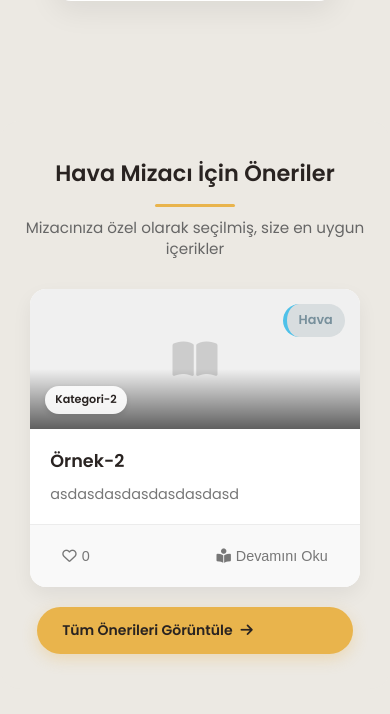
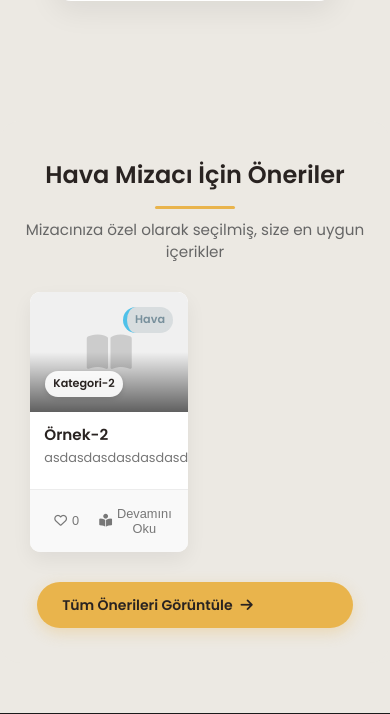
Before and after one commit to isKartal/mizac, a Django app: page /temperaments/air_more/ in a window 390 px wide. Shown: the part 809-1523 px from the top of the page. Run offline with Django 3.2, Linux system fonts and the light colour scheme; data comes from the database, SQL or seed files in the repository; both versions use the stored data as it was after the commit.

Commit message:
mizaçlara özel sayfalardaki öneriler ve önerilerim sayfasındaki diğer içerikler kısmı mobil için küçültüldü

```diff
--- a/static/css/temperaments.css
+++ b/static/css/temperaments.css
@@ -862,16 +862,44 @@
     max-width: 200px;
   }
 
-  /* Öneri Kartları - Tek Sütun */
+  /* Öneri Kartları - 2 Sütun (Güzel Oranlar) */
   .temperament-suggestions { margin: 50px 0; padding: 30px 0; }
   .suggestions-header h2 { font-size: 1.6rem; }
   .suggestions-header p { font-size: 0.95rem; }
   .suggestions-grid {
-    grid-template-columns: 1fr;
-    gap: 20px;
-    padding: 0 3%;
-    max-width: 450px;
-    margin: 0 auto;
+    grid-template-columns: repeat(2, 1fr);
+    gap: 16px;
+    padding: 0 4%;
+  }
+  .suggestion-card {
+    border-radius: 12px;
+    height: auto;
+    min-height: 280px;
+    display: flex;
+    flex-direction: column;
+  }
+  .suggestion-image {
+    height: 140px;
+    border-radius: 12px 12px 0 0;
+    flex-shrink: 0;
+  }
+  .suggestion-title {
+    font-size: 1rem;
+    margin: 16px 16px 8px;
+    line-height: 1.3;
+    flex-shrink: 0;
+  }
+  .suggestion-description {
+    font-size: 0.85rem;
+    padding: 0 16px;
+    margin-bottom: 12px;
+    line-height: 1.4;
+    flex: 1;
+  }
+  .suggestion-actions {
+    padding: 12px 16px;
+    margin-top: auto;
+    flex-shrink: 0;
   }
 
   /* Modal Pencere */
@@ -885,7 +913,13 @@
   /* Animasyon ve Performans Optimizasyonu */
   .flip-card-inner { transition: transform 0.6s ease; }
   .suggestion-card:hover, .water-personality-card:hover, .fire-personality-card:hover, .air-personality-card:hover, .earth-personality-card:hover {
-    transform: translateY(-3px);
+    transform: translateY(-2px);
+    box-shadow: 0 6px 16px rgba(0, 0, 0, 0.12);
+  }
+
+  /* Hover efektlerini mobilde daha hafif yap */
+  .suggestion-card {
+    transition: all 0.2s ease;
   }
 }
 
@@ -922,10 +956,44 @@
     max-width: 280px;
   }
 
-  /* Öneri Kartları */
+  /* Öneri Kartları - 2 Sütun (Optimize Edilmiş) */
   .temperament-suggestions { padding: 25px 0; }
-  .suggestions-header h2 { font-size: 1.4rem; }
-  .suggestion-image { height: 140px; }
+  .suggestions-header h2 { font-size: 1.5rem; }
+  .suggestions-grid {
+    grid-template-columns: repeat(2, 1fr);
+    gap: 14px;
+    padding: 0 3%;
+  }
+  .suggestion-card {
+    border-radius: 10px;
+    min-height: 260px;
+  }
+  .suggestion-image {
+    height: 120px;
+    border-radius: 10px 10px 0 0;
+  }
+  .suggestion-title {
+    font-size: 0.95rem;
+    margin: 14px 14px 6px;
+    line-height: 1.2;
+  }
+  .suggestion-description {
+    font-size: 0.8rem;
+    padding: 0 14px;
+    margin-bottom: 10px;
+    line-height: 1.3;
+  }
+  .suggestion-actions {
+    padding: 10px 14px;
+  }
+  .suggestion-button {
+    font-size: 0.8rem;
+    padding: 6px 10px;
+  }
+  .suggestion-element, .suggestion-category {
+    font-size: 0.7rem;
+    padding: 4px 8px;
+  }
 
   /* Modal Pencere */
   .modal-container { width: 98%; max-height: 90vh; }
```
Also changed, not shown: other parts of static/css/temperaments.css (+45 -4 lines), static/css/profiles.css (+77 -4 lines), db.sqlite3.
